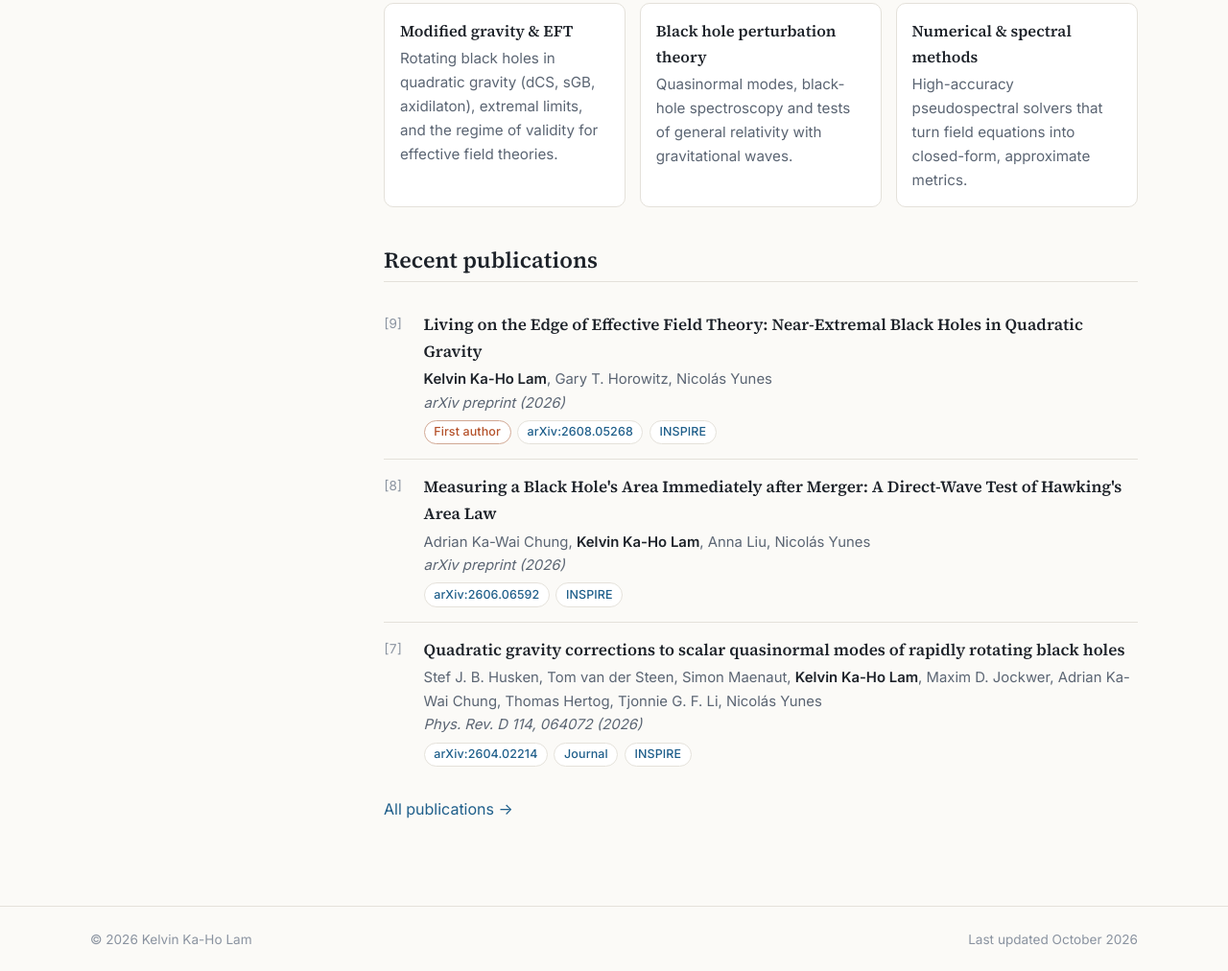
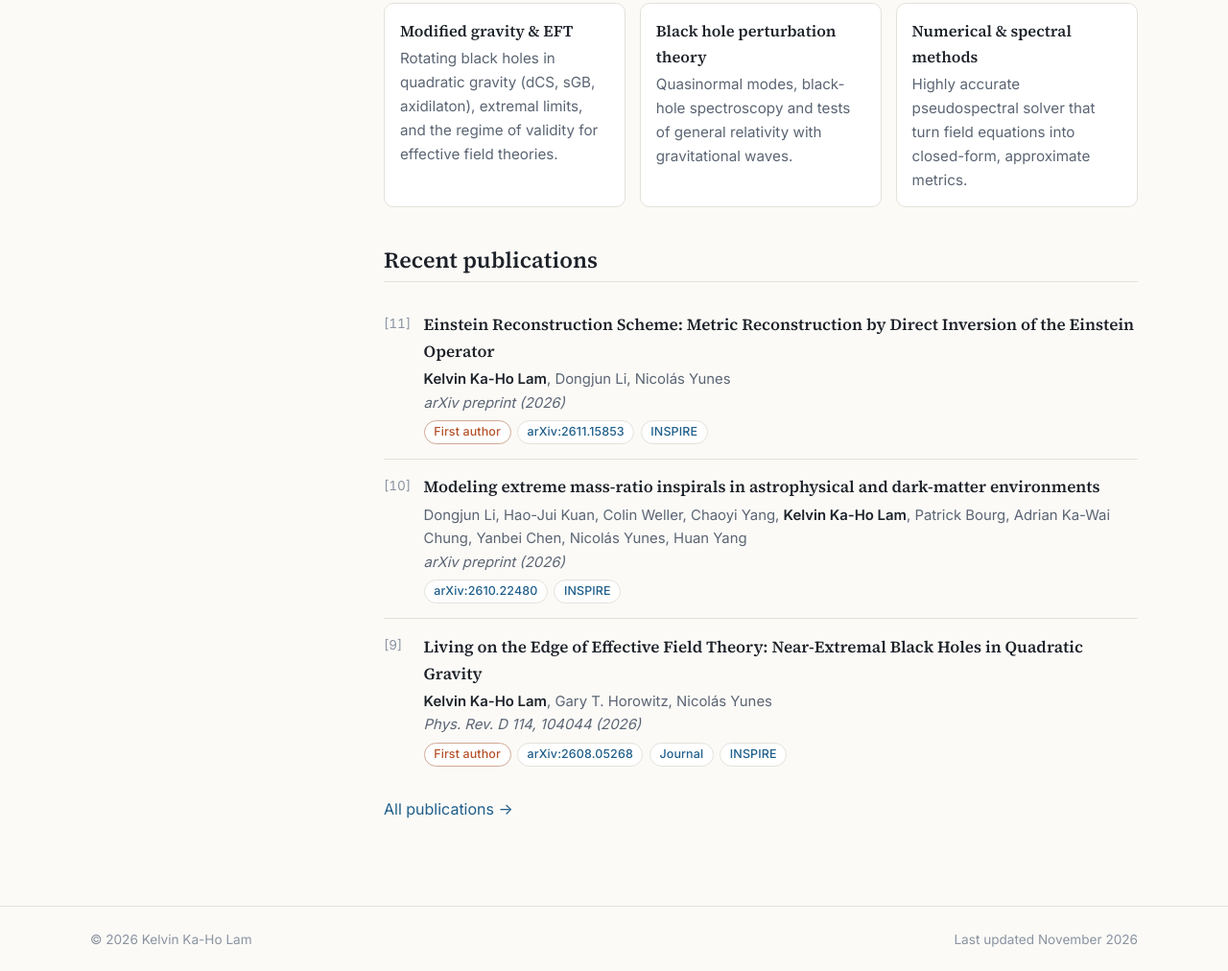
Before and after one commit to kelvin33550336/kelvin33550336.github.io, a plain HTML site: page index.html in a window 1280 px wide. Shown: the part 789-1801 px from the top of the page at 96% size. Drawn offline with Linux system fonts and the light colour scheme; animation ran at ten frames a second.

Commit message:
Update publications and CV (November 2026)
- Add arXiv:2611.15853 (Einstein Reconstruction Scheme) and
  arXiv:2610.22480 (EMRIs in astrophysical and dark-matter environments);
  the site and CV now list 11 papers
- Mark "Living on the Edge of Effective Field Theory" as published in
  Phys. Rev. D 114, 104044 (2026) with its journal DOI
- CV: add the Flatiron Institute entry (Mentor: Dr. Kaze W. K. Wong),
  drop quotation marks around paper and talk titles, keep publication
  entries from splitting across pages, rebuild CV.pdf (3 pages)
- Refresh home page recent publications, paper counts and footer dates
- Includes earlier uncommitted edits to the home and research pages

Co-Authored-By: Claude Fable 5.2 <noreply@anthropic.com>

```diff
--- a/index.html
+++ b/index.html
@@ -40,7 +40,7 @@
         <li><svg viewBox="0 0 16 16" aria-hidden="true"><path d="M8 0a5.5 5.5 0 0 0-5.5 5.5C2.5 9.6 8 16 8 16s5.5-6.4 5.5-10.5A5.5 5.5 0 0 0 8 0zm0 7.6a2.1 2.1 0 1 1 0-4.2 2.1 2.1 0 0 1 0 4.2z"/></svg><span>Urbana, IL, USA</span></li>
         <li><svg viewBox="0 0 16 16" aria-hidden="true"><path d="M0 3a1 1 0 0 1 1-1h14a1 1 0 0 1 1 1v.4L8 8.5 0 3.4V3zm0 2.2V13a1 1 0 0 0 1 1h14a1 1 0 0 0 1-1V5.2L8 10.3 0 5.2z"/></svg><a href="mailto:khlam4@illinois.edu">khlam4@illinois.edu</a></li>
         <li><svg viewBox="0 0 16 16" aria-hidden="true"><path d="M3 0h7l4 4v11a1 1 0 0 1-1 1H3a1 1 0 0 1-1-1V1a1 1 0 0 1 1-1zm6.5 1.2V4.5h3.3L9.5 1.2zM4.5 7.5v1.2h7V7.5h-7zm0 2.8v1.2h7v-1.2h-7z"/></svg><a href="https://inspirehep.net/authors/3211704">INSPIRE-HEP</a></li>
-        <li><svg viewBox="0 0 16 16" aria-hidden="true"><path d="M3 0h7l4 4v11a1 1 0 0 1-1 1H3a1 1 0 0 1-1-1V1a1 1 0 0 1 1-1zm6.5 1.2V4.5h3.3L9.5 1.2zM4.5 7.5v1.2h7V7.5h-7zm0 2.8v1.2h7v-1.2h-7z"/></svg><a href="https://arxiv.org/search/?query=Lam%2C+Kelvin&amp;searchtype=author">arXiv</a></li>
+        <li><svg viewBox="0 0 16 16" aria-hidden="true"><path d="M3 0h7l4 4v11a1 1 0 0 1-1 1H3a1 1 0 0 1-1-1V1a1 1 0 0 1 1-1zm6.5 1.2V4.5h3.3L9.5 1.2zM4.5 7.5v1.2h7V7.5h-7zm0 2.8v1.2h7v-1.2h-7z"/></svg><a href="https://arxiv.org/search/advanced?advanced=&amp;terms-0-operator=AND&amp;terms-0-term=Lam%2C+K+K&amp;terms-0-field=author&amp;classification-physics=y&amp;classification-physics_archives=all&amp;classification-include_cross_list=include&amp;date-year=&amp;date-filter_by=date_range&amp;date-from_date=2023-01-01&amp;date-to_date=&amp;date-date_type=submitted_date&amp;abstracts=show&amp;size=50&amp;order=-announced_date_first">arXiv</a></li>
         <li><svg viewBox="0 0 16 16" aria-hidden="true"><path d="M8 0a8 8 0 1 0 0 16A8 8 0 0 0 8 0zM5.3 12H4V5.5h1.3V12zM4.65 4.6a.8.8 0 1 1 0-1.6.8.8 0 0 1 0 1.6zM12 8.7c0 2.1-1.4 3.3-3.4 3.3H6.6V5.5h2c2 0 3.4 1.2 3.4 3.2zm-1.3 0c0-1.4-.9-2.1-2.2-2.1h-.6v4.3h.6c1.3 0 2.2-.8 2.2-2.2z"/></svg><a href="https://orcid.org/0009-0008-0185-2543">ORCID</a></li>
       </ul>
     </aside>
@@ -49,34 +49,34 @@
       <h1>Hi, I'm Kelvin.</h1>
       <canvas class="bh" id="bh" aria-label="Animation of a black hole ringing down, sending gravitational-wave ripples outward" role="img"></canvas>
       <p class="lede">I am a PhD student in the <a href="https://physics.illinois.edu/">Department of Physics</a> at the University of Illinois Urbana-Champaign, working with Prof. Nicolás Yunes on gravitational physics. I use black holes and gravitational waves as laboratories for testing Einstein's theory of general relativity in its most extreme regime.</p>
-      <p>Much of my recent work develops <strong>spectral methods</strong> to construct rotating black holes in theories beyond general relativity, delivering compact, closed-form metrics that remain accurate all the way to extremal spins, and then using them to compute quasinormal modes and confront the predictions with gravitational-wave observations. Before Illinois, I received my B.Sc. in Physics from <a href="https://www.cuhk.edu.hk/">The Chinese University of Hong Kong</a> (with an exchange semester at UC Berkeley), where I worked on differentiable gravitational-wave waveforms and on neutron stars with dark-matter admixtures.</p>
+      <p>Much of my recent work develops <strong>spectral methods</strong> to construct rotating black holes in theories beyond general relativity, delivering compact, closed-form metrics that remain accurate all the way to extremal spins, and then using them to compute quasinormal modes and confront the predictions with gravitational-wave observations. Before Illinois, I received my B.Sc. in Physics from <a href="https://www.cuhk.edu.hk/">The Chinese University of Hong Kong</a>, with a research internship at the Flatiron Institute and an exchange semester at UC Berkeley.</p>
 
       <h2>Research interests</h2>
       <ul class="interests">
         <li><strong>Modified gravity &amp; EFT</strong><span>Rotating black holes in quadratic gravity (dCS, sGB, axidilaton), extremal limits, and the regime of validity for effective field theories.</span></li>
         <li><strong>Black hole perturbation theory</strong><span>Quasinormal modes, black-hole spectroscopy and tests of general relativity with gravitational waves.</span></li>
-        <li><strong>Numerical &amp; spectral methods</strong><span>High-accuracy pseudospectral solvers that turn field equations into closed-form, approximate metrics.</span></li>
+        <li><strong>Numerical &amp; spectral methods</strong><span>Highly accurate pseudospectral solver that turn field equations into closed-form, approximate metrics.</span></li>
       </ul>
 
       <h2>Recent publications</h2>
       <ul class="pubs">
+      <li class="pub" data-n="11">
+        <a class="pub-title" href="https://arxiv.org/abs/2611.15853">Einstein Reconstruction Scheme: Metric Reconstruction by Direct Inversion of the Einstein Operator</a>
+        <div class="pub-authors"><span class="me">Kelvin Ka-Ho Lam</span>, Dongjun Li, Nicolás Yunes</div>
+        <div class="pub-venue">arXiv preprint (2026)</div>
+        <div class="pub-links"><span class="tag first">First author</span><a href="https://arxiv.org/abs/2611.15853">arXiv:2611.15853</a><a href="https://inspirehep.net/literature/3227984">INSPIRE</a></div>
+      </li>
+      <li class="pub" data-n="10">
+        <a class="pub-title" href="https://arxiv.org/abs/2610.22480">Modeling extreme mass-ratio inspirals in astrophysical and dark-matter environments</a>
+        <div class="pub-authors">Dongjun Li, Hao-Jui Kuan, Colin Weller, Chaoyi Yang, <span class="me">Kelvin Ka-Ho Lam</span>, Patrick Bourg, Adrian Ka-Wai Chung, Yanbei Chen, Nicolás Yunes, Huan Yang</div>
+        <div class="pub-venue">arXiv preprint (2026)</div>
+        <div class="pub-links"><a href="https://arxiv.org/abs/2610.22480">arXiv:2610.22480</a><a href="https://inspirehep.net/literature/3215830">INSPIRE</a></div>
+      </li>
       <li class="pub" data-n="9">
         <a class="pub-title" href="https://arxiv.org/abs/2608.05268">Living on the Edge of Effective Field Theory: Near-Extremal Black Holes in Quadratic Gravity</a>
         <div class="pub-authors"><span class="me">Kelvin Ka-Ho Lam</span>, Gary T. Horowitz, Nicolás Yunes</div>
-        <div class="pub-venue">arXiv preprint (2026)</div>
-        <div class="pub-links"><span class="tag first">First author</span><a href="https://arxiv.org/abs/2608.05268">arXiv:2608.05268</a><a href="https://inspirehep.net/literature/3188287">INSPIRE</a></div>
-      </li>
-      <li class="pub" data-n="8">
-        <a class="pub-title" href="https://arxiv.org/abs/2606.06592">Measuring a Black Hole&#x27;s Area Immediately after Merger: A Direct-Wave Test of Hawking&#x27;s Area Law</a>
-        <div class="pub-authors">Adrian Ka-Wai Chung, <span class="me">Kelvin Ka-Ho Lam</span>, Anna Liu, Nicolás Yunes</div>
-        <div class="pub-venue">arXiv preprint (2026)</div>
-        <div class="pub-links"><a href="https://arxiv.org/abs/2606.06592">arXiv:2606.06592</a><a href="https://inspirehep.net/literature/3165846">INSPIRE</a></div>
-      </li>
-      <li class="pub" data-n="7">
-        <a class="pub-title" href="https://arxiv.org/abs/2604.02214">Quadratic gravity corrections to scalar quasinormal modes of rapidly rotating black holes</a>
-        <div class="pub-authors">Stef J. B. Husken, Tom van der Steen, Simon Maenaut, <span class="me">Kelvin Ka-Ho Lam</span>, Maxim D. Jockwer, Adrian Ka-Wai Chung, Thomas Hertog, Tjonnie G. F. Li, Nicolás Yunes</div>
-        <div class="pub-venue">Phys. Rev. D 114, 064072 (2026)</div>
-        <div class="pub-links"><a href="https://arxiv.org/abs/2604.02214">arXiv:2604.02214</a><a href="https://doi.org/10.1103/jrnh-wsxw">Journal</a><a href="https://inspirehep.net/literature/3138881">INSPIRE</a></div>
+        <div class="pub-venue">Phys. Rev. D 114, 104044 (2026)</div>
+        <div class="pub-links"><span class="tag first">First author</span><a href="https://arxiv.org/abs/2608.05268">arXiv:2608.05268</a><a href="https://doi.org/10.1103/ddyq-94zb">Journal</a><a href="https://inspirehep.net/literature/3188287">INSPIRE</a></div>
       </li>
       </ul>
       <p style="margin-top:1rem"><a href="publications.html">All publications &rarr;</a></p>
@@ -86,7 +86,7 @@
   <footer class="site-footer">
     <div class="inner">
       <span>&copy; 2026 Kelvin Ka-Ho Lam</span>
-      <span>Last updated October 2026</span>
+      <span>Last updated November 2026</span>
     </div>
   </footer>
   <script src="assets/js/main.js"></script>
```
Also changed, not shown: cv.html (+4 -3 lines), publications.html (+17 -5 lines), research.html (+5 -5 lines), 2 other files.
